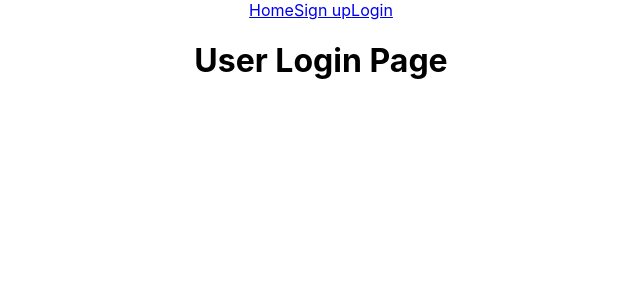
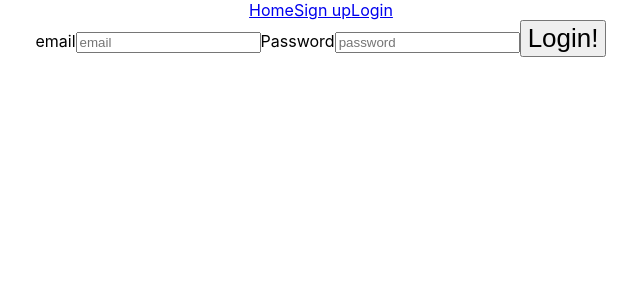
Before and after one commit to daxkjh/GA_CAPSTONE_Petler, a React (Vite) app in the folder frontend/petler/: page /owner/login in a window 1280 px wide. Shown: the top 300 px of the page, without its empty margins (319-959 px from the left). Built offline with nearby package versions, Linux system fonts and the light colour scheme.

Commit message:
updeate prisma

```diff
--- a/frontend/petler/src/App.jsx
+++ b/frontend/petler/src/App.jsx
@@ -10,6 +10,7 @@ import User_SignUp from './pages/user_pages/User_Signup'
 import { atom } from 'jotai'
 
 export const vendorAtom = atom({})
+
 
 function App() {
 
--- a/frontend/petler/src/pages/user_pages/User_Login.jsx
+++ b/frontend/petler/src/pages/user_pages/User_Login.jsx
@@ -1,20 +1,62 @@
-const User_Login = ()=>{
+import React from 'react'
+import { useNavigate } from 'react-router-dom'
+import axios from 'axios';
+// import { useAtom } from "jotai";
+// import { userAtom } from '../../App';
+import { useState } from 'react';
 
-const handleSubmit=(e)=>{
-e.preventDefault()
+// export const userAtom = atom({})
 
+function User_Login() {
+//   const [user, setUser] = useAtom(userAtom);
+  const [invalid, setInvalid ] = useState(false)
+const navigate = useNavigate();
+
+  const handleSubmit = (event) => {
+    event.preventDefault();
+    const loginData = {
+    email: event.target.elements.email.value,
+    password: event.target.elements.password.value}
+    axios.post( "/api/vendors/login", loginData)
+      .then((response)=>
+      {const token = response.data.accessToken;
+        localStorage.setItem("token", token);
+        // setAuthToken(token);
+        if (token) {
+          console.log(response)
+        //  setUser(response.data);
+          navigate("/user/home");}
+        else {
+          setInvalid(true);
+          console.log(response.data);}
+      })
+      .catch(error => console.log("error", error));
+  }
+
+  return (
+<div>
+     <form onSubmit={handleSubmit} >
+      <label htmlFor="email">email</label>
+      <input
+              required
+              name="email"
+              type="email"
+              placeholder="email"
+              onChange={() => {setInvalid(false)}}
+            />
+     <label htmlFor="password">Password</label>
+      <input
+              required
+              name="password"
+              type="password"
+              placeholder="password"
+              onChange={() => {setInvalid(false)}}
+              />
+      <button>Login!</button>
+      </form>
+      {invalid ? <p>Incorrect email or Password</p>: null }
+    </div>
+  )
 }
-    return(
-        <div><h1>User Login Page</h1>
-        <form onSubmit={handleSubmit}>
 
-        </form>
-
-
-    </div>
-
-
-
-    )
-}
 export default User_Login
```
Also changed, not shown: frontend/petler/src/pages/Login.jsx (deleted, +0 -11 lines), 2 other files (tests, documents, lock files or other folders).
